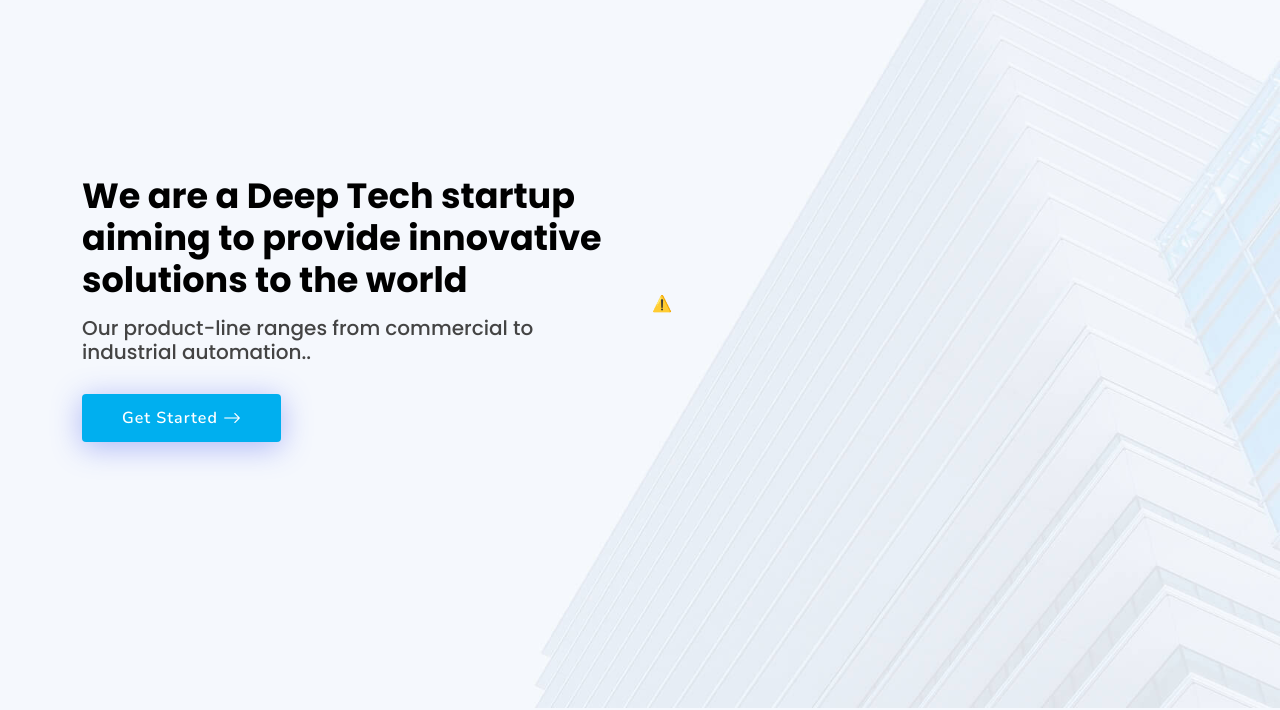
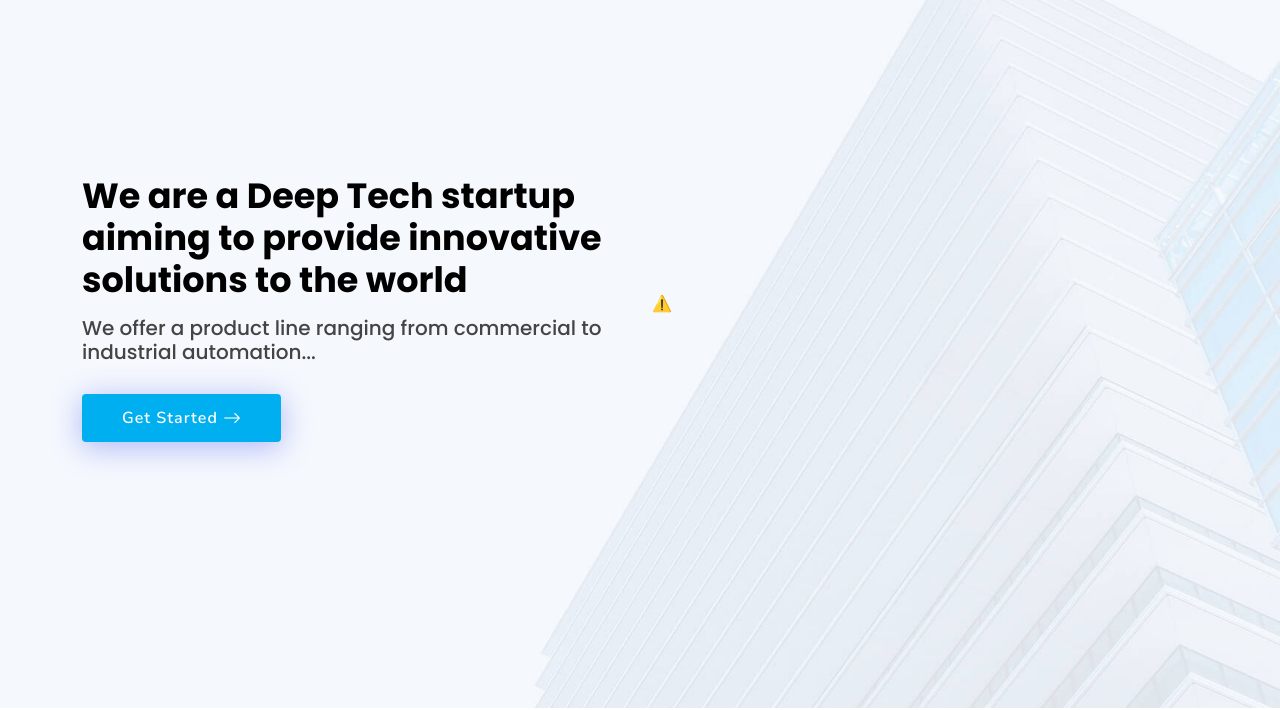
Before and after one commit to Harshit639/ControllerApp, a plain HTML site: page index.html in a window 1280 px wide. Shown: the part 92-802 px from the top of the page. Drawn offline with nearby package versions, Linux system fonts and the light colour scheme; no server answers.

Commit message:
boxes removed

```diff
--- a/index.html
+++ b/index.html
@@ -111,7 +111,7 @@
       <div class="row">
         <div class="col-lg-6 d-flex flex-column justify-content-center">
           <h1 data-aos="fade-up">We are a Deep Tech startup aiming to provide innovative solutions to the world</h1>
-          <h2 data-aos="fade-up">Our product-line ranges from commercial to industrial automation..</h2>
+          <h2 data-aos="fade-up">We offer a product line ranging from commercial to industrial automation...</h2>
           <!-- <h2 data-aos="fade-up" data-aos-delay="400">We are team of talented designers making websites with Bootstrap</h2> -->
           <div data-aos="fade-up" data-aos-delay="600">
             <div class="text-center text-lg-start">
@@ -125,7 +125,7 @@
         <div class="col-lg-6 hero-img" data-aos="zoom-out" data-aos-delay="200">
           <lottie-player class="player" src="https://assets6.lottiefiles.com/packages/lf20_q4v0ges6.json"  background="transparent"  speed="1"   loop  autoplay></lottie-player>
         </div>
-      </div>
+      <!-- </div>
       <div class="icon-boxes position-relative azx">
         <div class="container position-relative">
           <div class="row gy-4 mt-5">
@@ -136,7 +136,7 @@
                 <h4 class="title"><a href="" class="stretched-link">Lorem Ipsum</a></h4>
               </div>
             </div>
-            <!--End Icon Box -->
+
 
             <div class="col-xl-3 col-md-6" data-aos="fade-up" data-aos-delay="200">
               <div class="icon-box">
@@ -144,7 +144,7 @@
                 <h4 class="title"><a href="" class="stretched-link">Sed ut perspiciatis</a></h4>
               </div>
             </div>
-            <!--End Icon Box -->
+
 
             <div class="col-xl-3 col-md-6" data-aos="fade-up" data-aos-delay="300">
               <div class="icon-box">
@@ -152,7 +152,7 @@
                 <h4 class="title"><a href="" class="stretched-link">Magni Dolores</a></h4>
               </div>
             </div>
-            <!--End Icon Box -->
+
 
             <div class="col-xl-3 col-md-6" data-aos="fade-up" data-aos-delay="500">
               <div class="icon-box">
@@ -160,11 +160,11 @@
                 <h4 class="title"><a href="" class="stretched-link">Nemo Enim</a></h4>
               </div>
             </div>
-            <!--End Icon Box -->
+
 
           </div>
         </div>
-      </div>
+      </div> -->
 
     </div>
 
```
